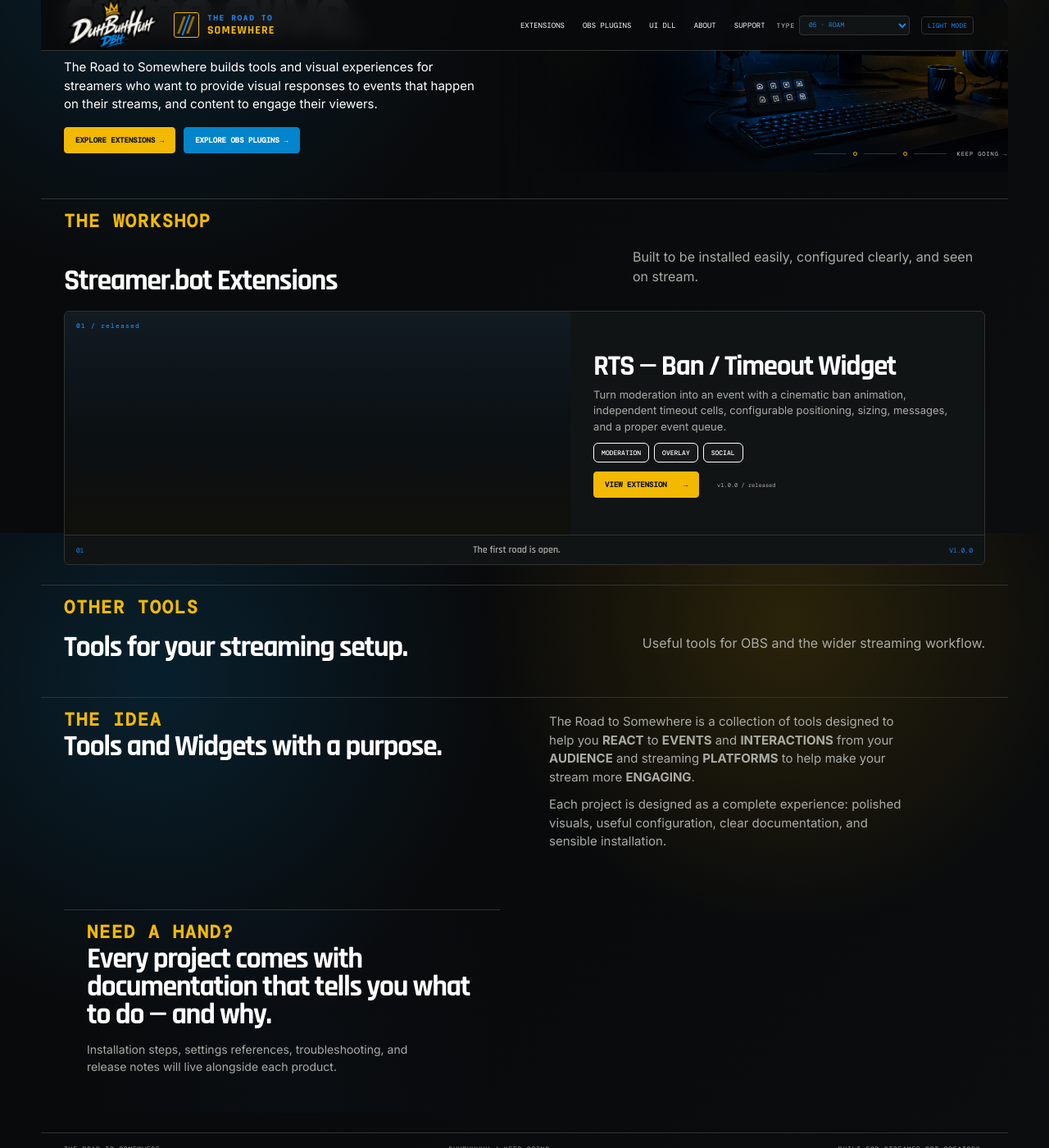
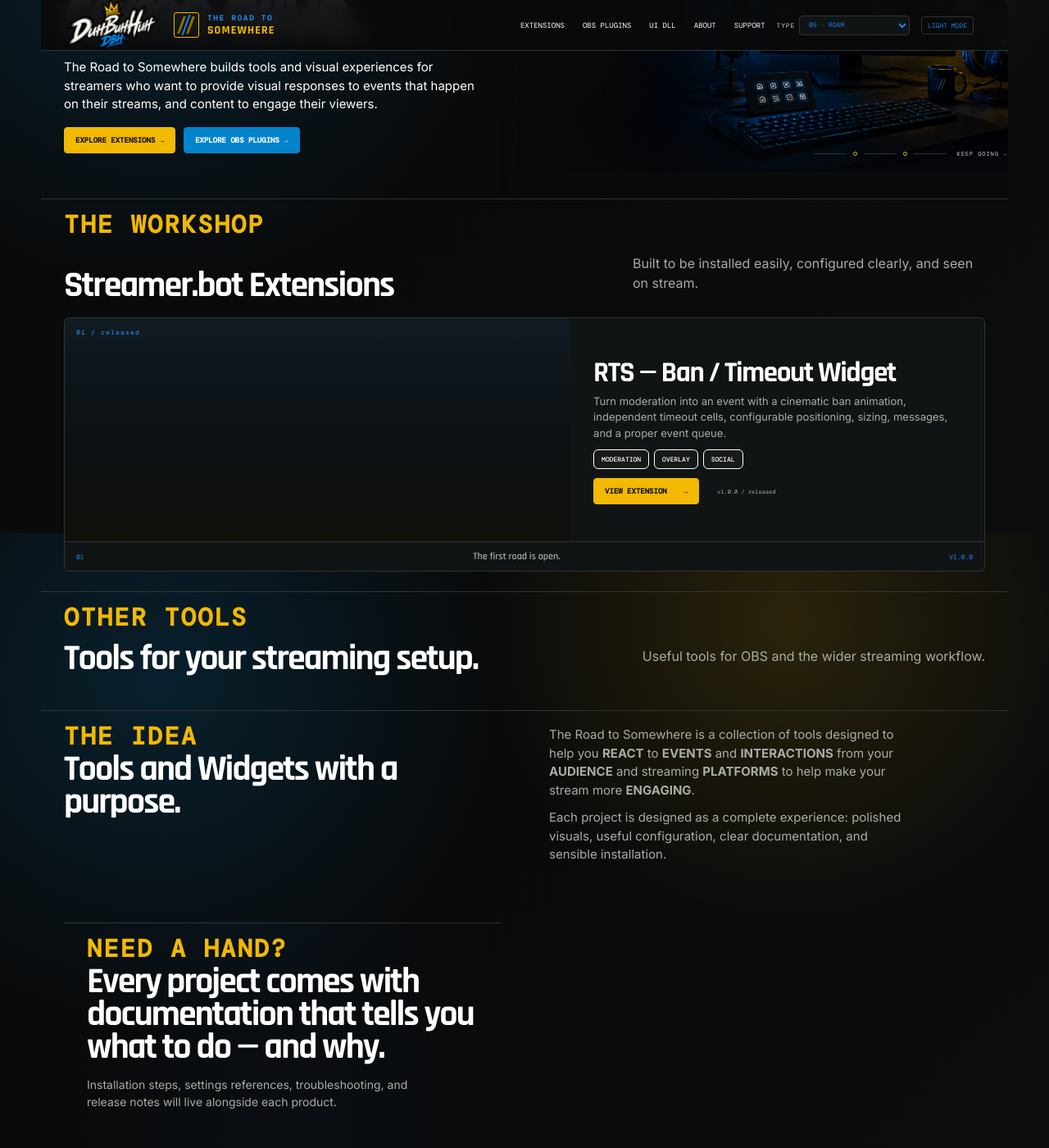
Before and after one commit to DizzyBHigh/road-to-somewhere, a Jekyll site: the page built from index.html, in a window 1280 px wide and 1400 px high, scrolled down 250 px. Shown: the whole window at 82% size. Built offline with Jekyll 4.4.1, drawn with Linux system fonts in a browser that asks for light colours; a script that is not in the unit is left out.

Commit message:
Restore shared typography defaults

```diff
--- a/assets/typography.css
+++ b/assets/typography.css
@@ -1,7 +1,7 @@
 /* Shared site typography. */
 
 .section-kicker {
-  font: 600 22px/1 var(--mono);
+  font: 600 30px/1 var(--mono);
   letter-spacing: .08em;
   color: var(--accent);
   text-transform: uppercase;
@@ -9,9 +9,9 @@
 
 .section h3 {
   font-family: var(--heading) !important;
-  font-size: clamp(26px, 3vw, 36px);
-  letter-spacing: -.04em;
-  line-height: .95;
+  font-size: clamp(30px, 4vw, 44px);
+  letter-spacing: -.045em;
+  line-height: .92;
   margin: 5px 0;
 }
 
@@ -43,8 +43,8 @@
 }
 
 @media(max-width:760px) {
-  .section h3,
-  .support h3 { font-size: 30px; }
+  .section h3 { font-size: 30px; }
+  .support h3 { font-size: 36px; }
   .hero h1 { font-size: 48px; }
   .product-info h3 { font-size: 28px; }
 }
```
